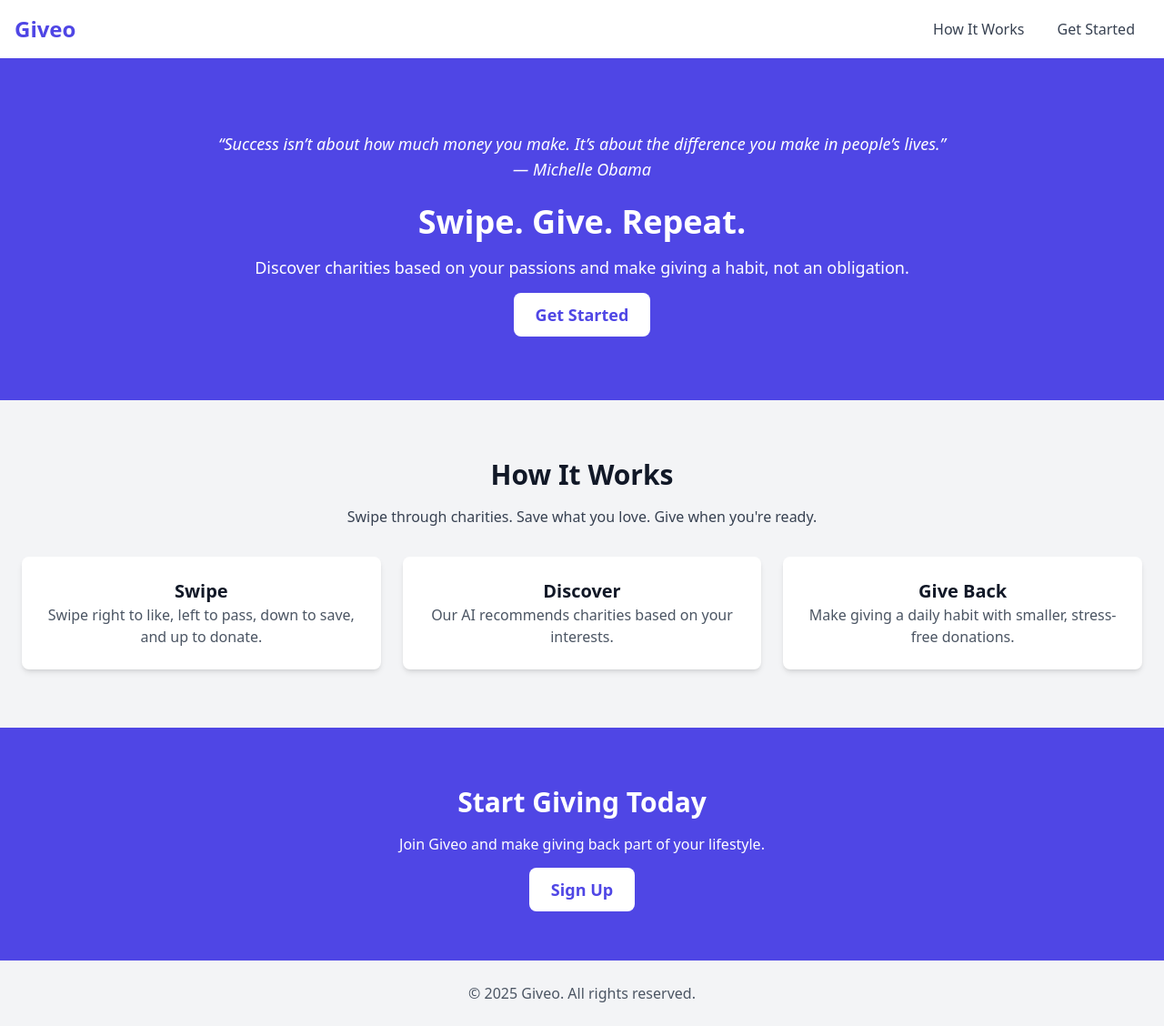
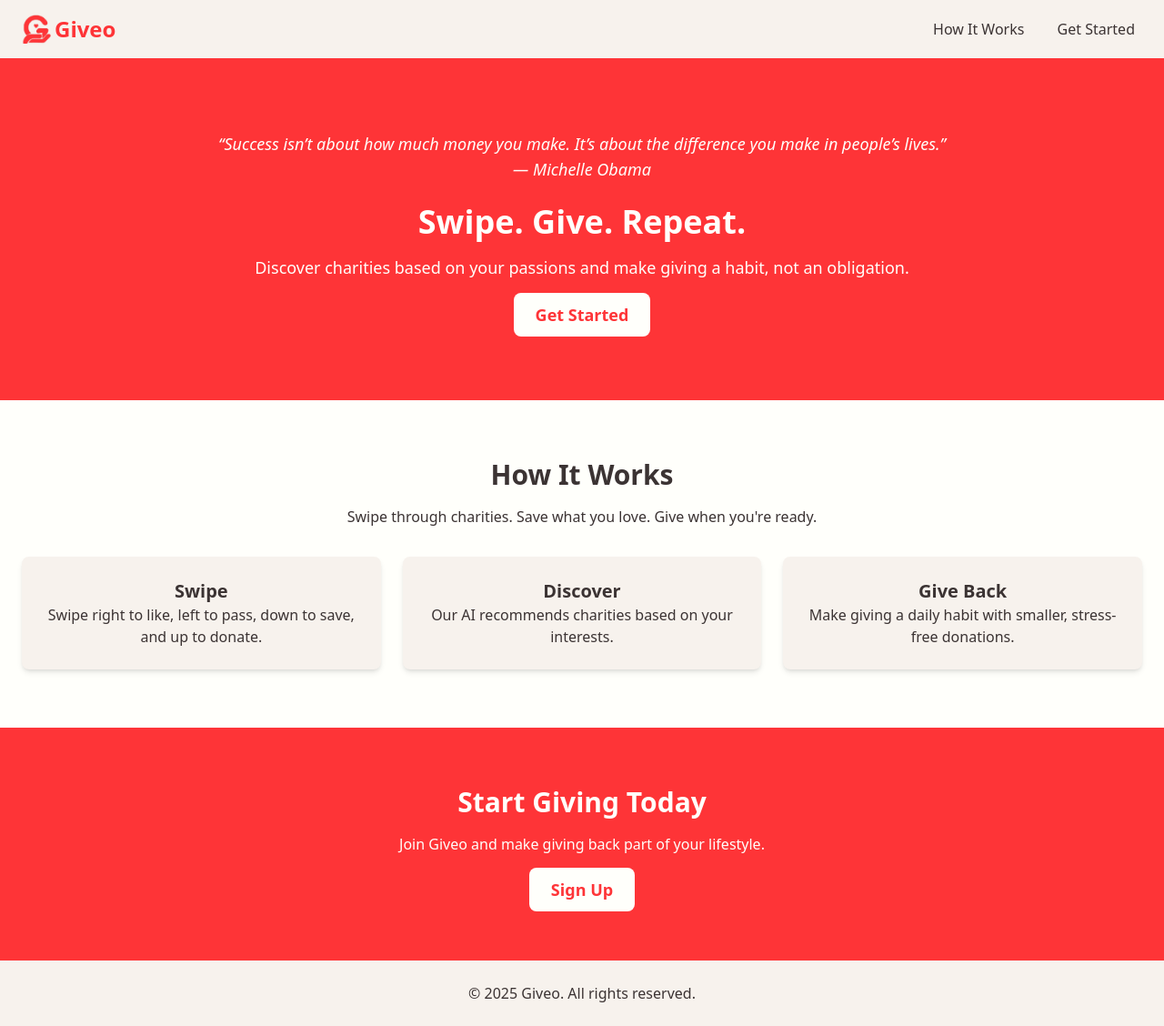
Before and after one commit to spcoughlin/Giveo, a plain HTML site: page src/frontend/main.html in a window 1280 px wide. Shown: the whole page at 91% size. Drawn offline with nearby package versions, Linux system fonts and the light colour scheme.

Commit message:
design updates + logo

```diff
--- a/src/frontend/main.html
+++ b/src/frontend/main.html
@@ -5,55 +5,66 @@
     <meta name="viewport" content="width=device-width, initial-scale=1.0">
     <title>Giveo - Swipe. Give. Repeat.</title>
     <script src="https://cdn.tailwindcss.com"></script>
+    <style>
+        :root {
+            --primary-color: #FE3437;
+            --secondary-color: #F7F2ED;
+            --background-color: #FFFFFB;
+            --text-color: #3B3333;
+        }
+    </style>
 </head>
-<body class="bg-gray-100 text-gray-900">
-    <header class="bg-white shadow-md p-4">
+<body class="bg-[var(--background-color)] text-[var(--text-color)]">
+    <header class="bg-[var(--secondary-color)] shadow-md p-4">
         <div class="container mx-auto flex justify-between items-center">
-            <h1 class="text-2xl font-bold text-indigo-600">Giveo</h1>
+            <div class="flex items-center">
+                <img src="logo_red.png" alt="Giveo Logo" class="ml-2 h-8 mr-1">
+                <h1 class="text-2xl font-bold text-[var(--primary-color)]">Giveo</h1>
+            </div>
             <nav>
-                <a href="#how-it-works" class="text-gray-700 px-4">How It Works</a>
-                <a href="#get-started" class="text-gray-700 px-4">Get Started</a>
+                <a href="#how-it-works" class="text-[var(--text-color)] px-4">How It Works</a>
+                <a href="#get-started" class="text-[var(--text-color)] px-4">Get Started</a>
             </nav>
         </div>
     </header>
 
-    <section class="text-center py-20 bg-indigo-600 text-white">
+    <section class="text-center py-20 bg-[var(--primary-color)] text-[var(--background-color)]">
         <blockquote class="italic text-lg">“Success isn’t about how much money you make. It’s about the difference you make in people’s lives.”<br>— Michelle Obama</blockquote>
         <h2 class="text-4xl font-extrabold mt-6">Swipe. Give. Repeat.</h2>
         <p class="mt-4 text-lg">Discover charities based on your passions and make giving a habit, not an obligation.</p>
         <div class="mt-6">
-            <a href="#get-started" class="bg-white text-indigo-600 px-6 py-3 rounded-lg font-bold text-lg">Get Started</a>
+            <a href="#get-started" class="bg-[var(--background-color)] text-[var(--primary-color)] px-6 py-3 rounded-lg font-bold text-lg">Get Started</a>
         </div>
     </section>
 
     <section id="how-it-works" class="py-16 container mx-auto px-6 text-center">
         <h3 class="text-3xl font-bold">How It Works</h3>
-        <p class="mt-4 text-gray-700">Swipe through charities. Save what you love. Give when you're ready.</p>
+        <p class="mt-4 text-[var(--text-color)]">Swipe through charities. Save what you love. Give when you're ready.</p>
         <div class="mt-8 grid md:grid-cols-3 gap-6">
-            <div class="p-6 bg-white shadow-md rounded-lg">
+            <div class="p-6 bg-[var(--secondary-color)] shadow-md rounded-lg">
                 <h4 class="font-bold text-xl">Swipe</h4>
-                <p class="text-gray-600">Swipe right to like, left to pass, down to save, and up to donate.</p>
+                <p class="text-[var(--text-color)]">Swipe right to like, left to pass, down to save, and up to donate.</p>
             </div>
-            <div class="p-6 bg-white shadow-md rounded-lg">
+            <div class="p-6 bg-[var(--secondary-color)] shadow-md rounded-lg">
                 <h4 class="font-bold text-xl">Discover</h4>
-                <p class="text-gray-600">Our AI recommends charities based on your interests.</p>
+                <p class="text-[var(--text-color)]">Our AI recommends charities based on your interests.</p>
             </div>
-            <div class="p-6 bg-white shadow-md rounded-lg">
+            <div class="p-6 bg-[var(--secondary-color)] shadow-md rounded-lg">
                 <h4 class="font-bold text-xl">Give Back</h4>
-                <p class="text-gray-600">Make giving a daily habit with smaller, stress-free donations.</p>
+                <p class="text-[var(--text-color)]">Make giving a daily habit with smaller, stress-free donations.</p>
             </div>
         </div>
     </section>
 
-    <section id="get-started" class="bg-indigo-600 text-white py-16 text-center">
+    <section id="get-started" class="bg-[var(--primary-color)] text-[var(--background-color)] py-16 text-center">
         <h3 class="text-3xl font-bold">Start Giving Today</h3>
         <p class="mt-4">Join Giveo and make giving back part of your lifestyle.</p>
         <div class="mt-6">
-            <a href="#" class="bg-white text-indigo-600 px-6 py-3 rounded-lg font-bold text-lg">Sign Up</a>
+            <a href="#" class="bg-[var(--background-color)] text-[var(--primary-color)] px-6 py-3 rounded-lg font-bold text-lg">Sign Up</a>
         </div>
     </section>
 
-    <footer class="text-center py-6 text-gray-600">
+    <footer class="text-center py-6 text-[var(--text-color)] bg-[var(--secondary-color)]">
         &copy; 2025 Giveo. All rights reserved.
     </footer>
 </body>
```
Also changed, not shown: src/frontend/logo_grey.png (added), src/frontend/logo_red.png (added).
